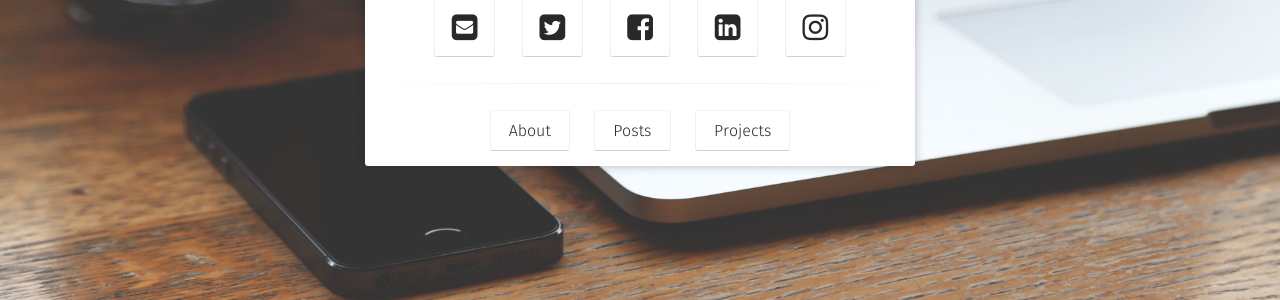
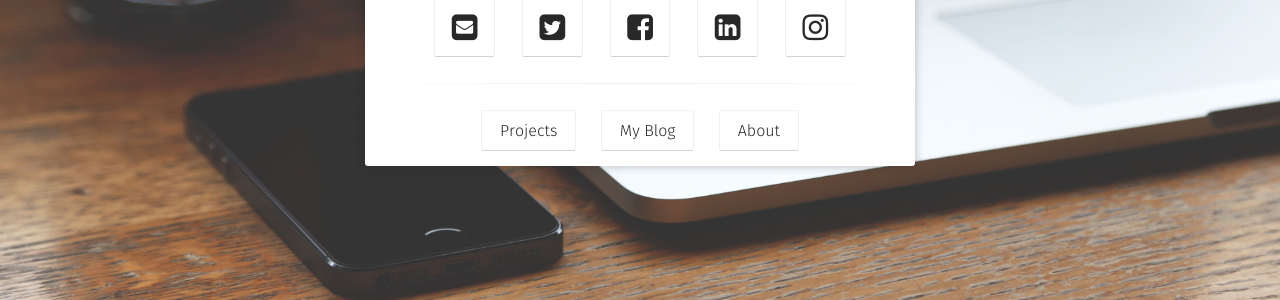
Before and after one commit to Fathoni17/fathoni17.github.io, a Jekyll site: the page built from index.html, in a window 1280 px wide. Shown: the part 520-820 px from the top of the page. Built offline with Jekyll 4.4.1, drawn with Linux system fonts in a browser that asks for light colours; some web fonts are replaced.

Commit message:
Update home.html

```diff
--- a/_layouts/home.html
+++ b/_layouts/home.html
@@ -32,14 +32,14 @@
                     {% include social-links.html %}
                   <hr class="hr-line">
                   <h3 class="title">
+                         <a class="btn zoombtn" href="{{ site.url }}/projects">
+                         Projects
+                         </a>
+                         <a class="btn zoombtn" href="{{ site.url }}/blog">
+                         My Blog
+                         </a>
                          <a class="btn zoombtn" href="{{ site.url }}/about">
                          About
-                         </a>
-                         <a class="btn zoombtn" href="{{ site.url }}/posts">
-                         Posts
-                         </a>
-                         <a class="btn zoombtn" href="{{ site.url }}/projects">
-                         Projects
                          </a>
                  </h3>
             </div>
```
